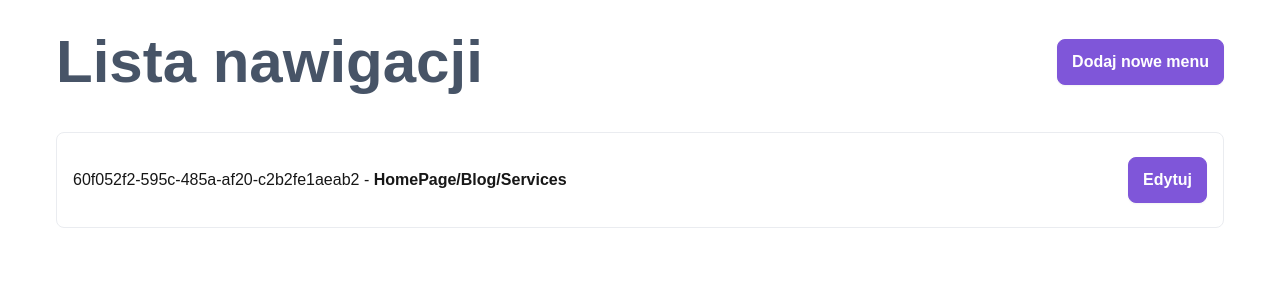
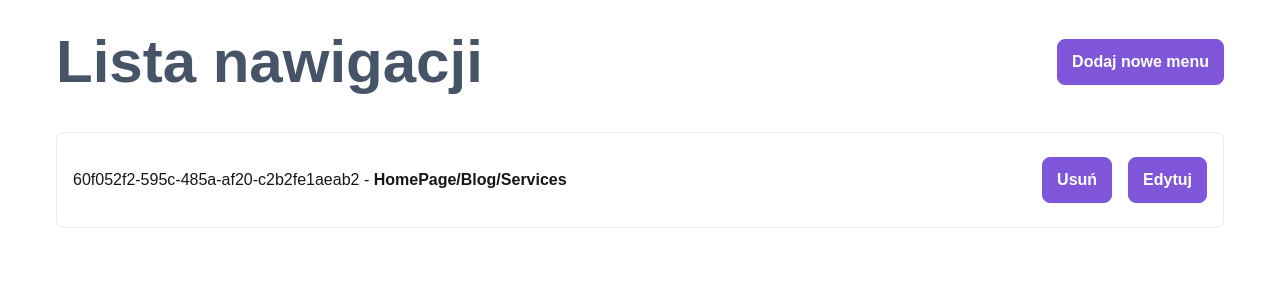
Before and after one commit to BurdalskiBartosz/nav-maker, a Next.js app: page / in a window 1280 px wide. Shown: the top 300 px of the page. Built offline with nearby package versions, Linux system fonts and the light colour scheme.

Commit message:
feat: Add option to delete nav
Add DELETE route handler and use it

```diff
--- a/src/actions/navs.ts
+++ b/src/actions/navs.ts
@@ -1,6 +1,7 @@
 "use server";
 import { redirect } from "next/navigation";
 import type { Nav, TreeItems } from "@/types";
+import { revalidatePath } from "next/cache";
 
 export async function createNav(items: TreeItems, id?: string) {
   await fetch("http://localhost:3000/api/nav", {
@@ -9,6 +10,14 @@ export async function createNav(items: TreeItems, id?: string) {
     next: { tags: ["nav"] },
   });
   redirect("/");
+}
+
+export async function deleteNav(id: string) {
+  await fetch(`http://localhost:3000/api/nav/${id}`, {
+    method: "DELETE",
+    next: { tags: ["nav"] },
+  });
+  revalidatePath("/", "page");
 }
 
 export async function getNavs() {
--- a/src/app/api/nav/[id]/route.ts
+++ b/src/app/api/nav/[id]/route.ts
@@ -9,3 +9,14 @@ export async function GET(
 
   return Response.json(nav);
 }
+
+export async function DELETE(
+  request: Request,
+  { params }: { params: Promise<{ id: string }> },
+) {
+  const id = (await params).id;
+  const index = navs.findIndex((nav) => nav.id === id);
+  navs.splice(index, 1);
+
+  return Response.json(true);
+}
--- a/src/app/api/nav/route.ts
+++ b/src/app/api/nav/route.ts
@@ -3,7 +3,7 @@ import { navs } from "@/mock/mockData";
 import { generateId } from "@/utils/generateId";
 
 export async function GET() {
-  await delay(2000);
+  await delay(300);
   return Response.json(navs);
 }
 
--- a/src/components/AddNavElementForm/AddNavElementForm.tsx
+++ b/src/components/AddNavElementForm/AddNavElementForm.tsx
@@ -14,6 +14,7 @@ type AddNavElementFormProps = {
   defaultValues?: z.infer<typeof navItemSchema>;
   handleHideForm: () => void;
   handleNavLinkSubmit: (data: TreeItem, id?: string, edit?: boolean) => void;
+  onRemove?: () => void;
 };
 
 const navItemSchema = z.object({
@@ -26,6 +27,7 @@ const AddNavElementForm = ({
   defaultValues,
   handleHideForm,
   handleNavLinkSubmit,
+  onRemove,
 }: AddNavElementFormProps) => {
   const {
     register,
@@ -36,7 +38,7 @@ const AddNavElementForm = ({
     defaultValues,
   });
 
-  function onSubmit({ name, link }: { name: string; link: string }) {
+  const onSubmit = ({ name, link }: { name: string; link: string }) => {
     const navData = {
       id: generateId(),
       name,
@@ -50,7 +52,14 @@ const AddNavElementForm = ({
       !!defaultValues,
     );
     handleHideForm();
-  }
+  };
+
+  const handleTrashClick = () => {
+    if (defaultValues && onRemove) {
+      onRemove();
+    }
+    handleHideForm();
+  };
 
   return (
     <div className="flex items-start gap-x-4 rounded-lg border border-primary bg-white px-6 py-5">
@@ -84,7 +93,7 @@ const AddNavElementForm = ({
       <Button
         type="secondary"
         withBorders={false}
-        handleClick={() => {}}
+        handleClick={handleTrashClick}
         icon={<TrashIcon />}
       />
     </div>
--- a/src/components/Button/Button.tsx
+++ b/src/components/Button/Button.tsx
@@ -5,7 +5,7 @@ import Link from "next/link";
 type ButtonTypes = "primary" | "secondary" | "tetiary";
 
 type ButtonProps = {
-  handleClick?: () => void;
+  handleClick?: (args: any) => void;
   type?: ButtonTypes;
   icon?: ReactNode;
   withBorders?: boolean;
--- a/src/components/GoToNavigation/GoToNavigation.tsx
+++ b/src/components/GoToNavigation/GoToNavigation.tsx
@@ -1,12 +1,15 @@
+"use client";
 import type { Nav, TreeItems } from "@/types";
-import Link from "next/link";
 import Button from "../Button/Button";
+import { useRouter } from "next/navigation";
+import { deleteNav } from "@/actions/navs";
 
 type GoToNavigationProps = {
   data: Nav;
 };
 
 const GoToNavigation = ({ data }: GoToNavigationProps) => {
+  const router = useRouter();
   const { id, items } = data;
 
   const getMenuItemsNames = (items: TreeItems) => {
@@ -15,16 +18,35 @@ const GoToNavigation = ({ data }: GoToNavigationProps) => {
 
   const names = getMenuItemsNames(items);
 
+  const handleClick = () => {
+    router.push(`/navigation-creator/${id}`);
+  };
+
+  const handleDelete = async () => {
+    await deleteNav(id);
+  };
+
   return (
-    <Link
-      href={`/navigation-creator/${id}`}
-      className="flex items-center justify-between rounded-lg border border-secondary px-4 py-6 duration-200 hover:bg-[#F9F5FF]"
+    <div
+      onClick={handleClick}
+      className="flex cursor-pointer items-center justify-between rounded-lg border border-secondary px-4 py-6 duration-200 hover:bg-[#F9F5FF]"
     >
       <div>
         {id} - <span className="font-bold">{names}</span>
       </div>
-      <Button type="primary">Edytuj</Button>
-    </Link>
+      <div className="flex gap-4">
+        <Button
+          handleClick={(e) => {
+            e.stopPropagation();
+            handleDelete();
+          }}
+          type="primary"
+        >
+          Usuń
+        </Button>
+        <Button type="primary">Edytuj</Button>
+      </div>
+    </div>
   );
 };
 
--- /dev/null
+++ b/src/components/SortableTree/_components/ChildCount/ChildCount.tsx
@@ -0,0 +1,18 @@
+type ChildCountProps = {
+  clone?: boolean;
+  childCount?: number;
+};
+
+const ChildCount = ({ clone, childCount }: ChildCountProps) => {
+  if (clone && childCount && childCount > 1) {
+    return (
+      <span className="absolute -right-2.5 -top-2.5 flex h-5 w-5 items-center justify-center rounded-full bg-blue-400 text-sm font-semibold text-white">
+        {childCount}
+      </span>
+    );
+  }
+
+  return null;
+};
+
+export default ChildCount;
--- a/src/components/SortableTree/_components/SortableTreeItem/SortableTreeItem.tsx
+++ b/src/components/SortableTree/_components/SortableTreeItem/SortableTreeItem.tsx
@@ -3,12 +3,12 @@ import type { UniqueIdentifier } from "@dnd-kit/core";
 import { AnimateLayoutChanges, useSortable } from "@dnd-kit/sortable";
 import { CSS } from "@dnd-kit/utilities";
 import cn from "classnames";
-
 import Actions from "../Actions/Actions";
 import Handle from "../Handle/Handle";
 import { TreeItem } from "@/types";
 import { useShowForm } from "@/hooks/useShowForm";
 import AddNavElementForm from "@/components/AddNavElementForm/AddNavElementForm";
+import ChildCount from "../ChildCount/ChildCount";
 
 export type SortableTreeItemProps = {
   id: UniqueIdentifier;
@@ -58,6 +58,7 @@ export function SortableTreeItem({
   };
   const { showForm, handleShowForm, handleHideForm } = useShowForm();
   const [isEdit, setIsEdit] = useState(false);
+
   const handleEdit = () => {
     setIsEdit(true);
     handleShowForm();
@@ -97,19 +98,21 @@ export function SortableTreeItem({
             onAddNew={handleShowForm}
           />
         )}
-        {clone && childCount && childCount > 1 ? (
-          <span className="absolute -right-2.5 -top-2.5 flex h-5 w-5 items-center justify-center rounded-full bg-blue-400 text-sm font-semibold text-white">
-            {childCount}
-          </span>
-        ) : null}
+        <ChildCount clone={clone} childCount={childCount} />
       </div>
       {handleNavLinkSubmit && showForm && (
-        <div className="px-6 py-4">
+        <div
+          className="px-6 py-4"
+          style={{
+            paddingLeft: `${depth ? indentationWidth * depth : indentationWidth}px`,
+          }}
+        >
           <AddNavElementForm
             handleNavLinkSubmit={handleNavLinkSubmit}
             handleHideForm={handleHideForm}
             defaultValues={isEdit ? value : undefined}
             elementId={id}
+            onRemove={onRemove}
           />
         </div>
       )}
```
